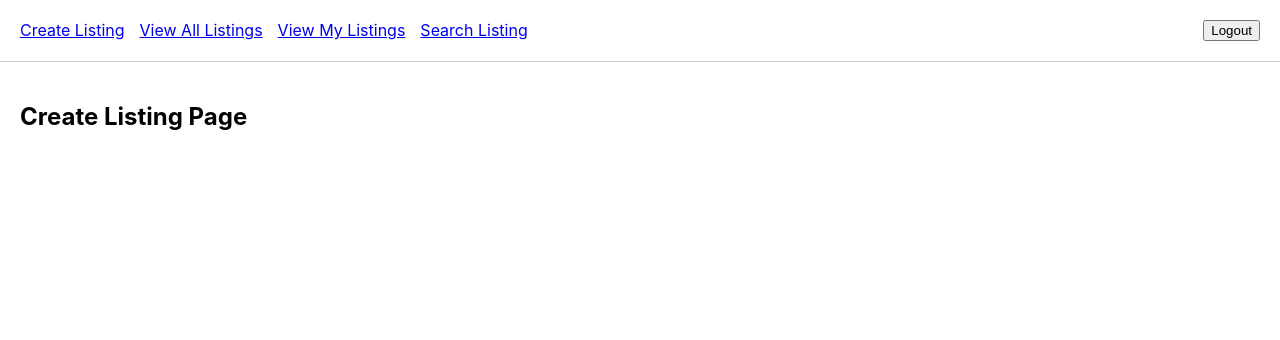
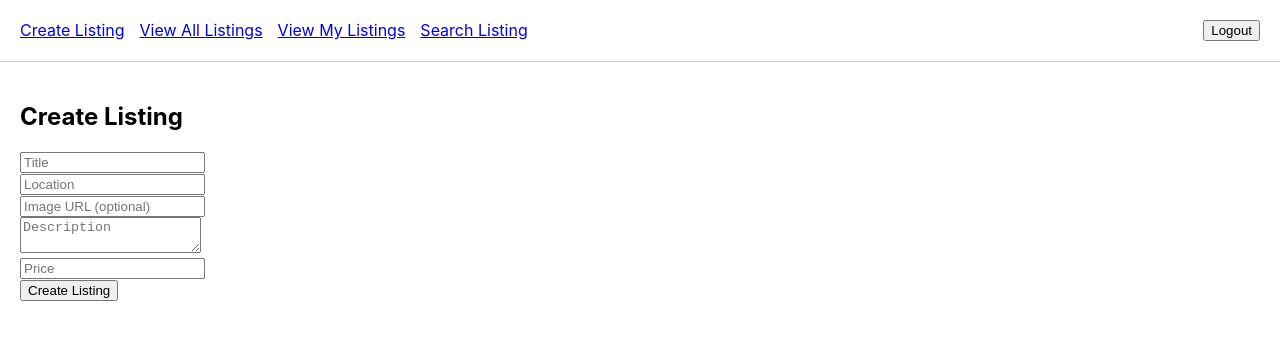
Before and after one commit to Maneka123/travel-app-frontend, a React (Create React App) app: page /dashboard/create in a window 1280 px wide. Shown: the top 340 px of the page. Built offline with nearby package versions, Linux system fonts and the light colour scheme; sample sign-in values are in the browser's storage.

Commit message:
coded create list form

```diff
--- a/src/components/CreateListing.js
+++ b/src/components/CreateListing.js
@@ -1,7 +1,95 @@
-import React from "react";
+import React, { useState } from "react";
+import api from "../services/api"; // your Axios instance with baseURL and withCredentials
 
 const CreateListing = () => {
-  return <h2>Create Listing Page</h2>;
+  const [form, setForm] = useState({
+    title: "",
+    location: "",
+    image: "",
+    description: "",
+    price: "",
+  });
+
+  const handleChange = (e) => {
+    setForm({ ...form, [e.target.name]: e.target.value });
+  };
+
+  const handleSubmit = async (e) => {
+    e.preventDefault();
+    const token = localStorage.getItem("token");
+
+    if (!token) {
+      alert("You must be logged in to create a listing");
+      return;
+    }
+
+    try {
+      const res = await api.post("/createListing", form, {
+        headers: {
+          Authorization: `Bearer ${token}`,
+        },
+      });
+
+      alert(res.data.message);
+      // Reset form after success
+      setForm({ title: "", location: "", image: "", description: "", price: "" });
+    } catch (err) {
+      console.error(err.response?.data || err.message);
+      alert(err.response?.data?.error || "Failed to create listing");
+    }
+  };
+
+  return (
+    <div style={{ maxWidth: 600 }}>
+      <h2>Create Listing</h2>
+      <form onSubmit={handleSubmit}>
+        <input
+          type="text"
+          name="title"
+          placeholder="Title"
+          value={form.title}
+          onChange={handleChange}
+          required
+        />
+        <br />
+        <input
+          type="text"
+          name="location"
+          placeholder="Location"
+          value={form.location}
+          onChange={handleChange}
+          required
+        />
+        <br />
+        <input
+          type="text"
+          name="image"
+          placeholder="Image URL (optional)"
+          value={form.image}
+          onChange={handleChange}
+        />
+        <br />
+        <textarea
+          name="description"
+          placeholder="Description"
+          value={form.description}
+          onChange={handleChange}
+          required
+        />
+        <br />
+        <input
+          type="number"
+          name="price"
+          placeholder="Price"
+          value={form.price}
+          onChange={handleChange}
+          required
+        />
+        <br />
+        <button type="submit">Create Listing</button>
+      </form>
+    </div>
+  );
 };
 
 export default CreateListing;
--- a/src/components/Dashboard.js
+++ b/src/components/Dashboard.js
@@ -4,7 +4,7 @@
 import CreateListing from "./CreateListing";
 import AllListings from "./AllListings";
 import MyListings from "./MyListings";
-import SearchListing from "./SearchListing";
+import SearchListing from "./SearchListingearchListing";
 
 const Dashboard = () => {
   const token = localStorage.getItem("token");
```
